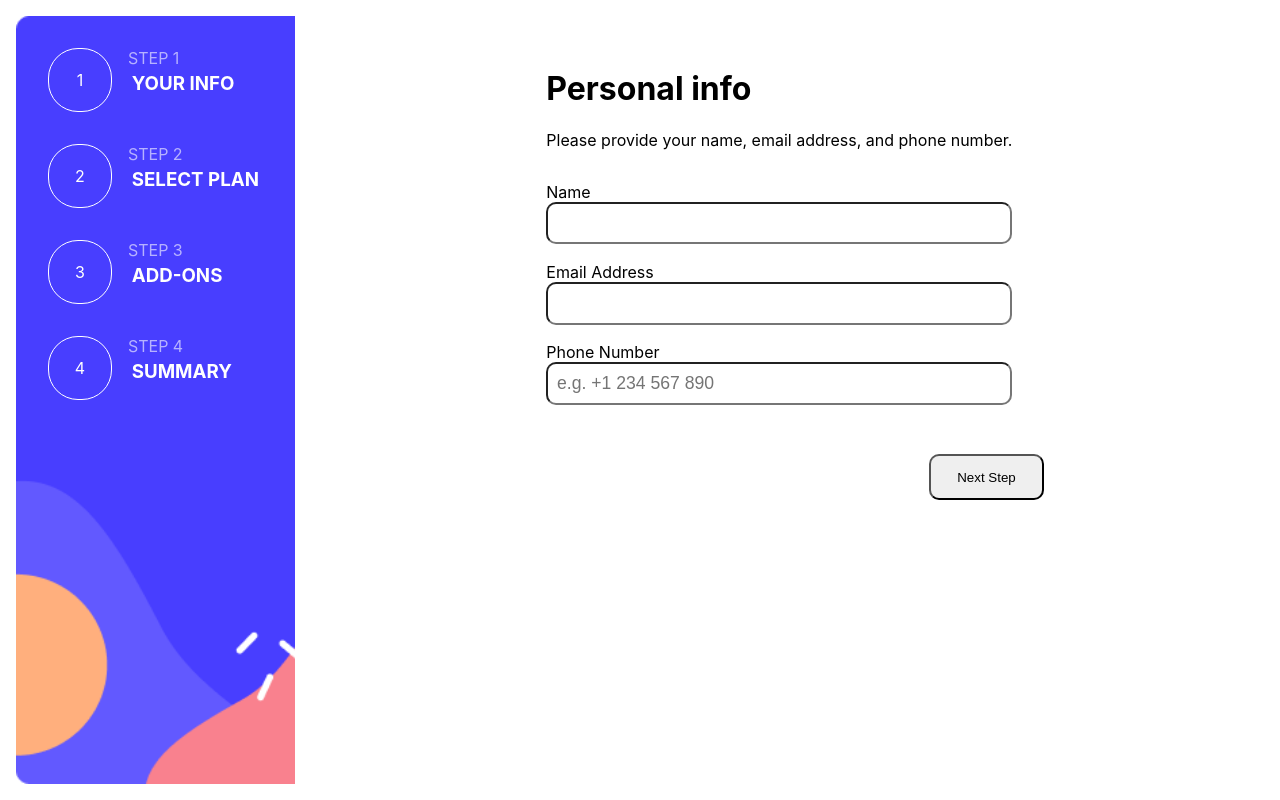
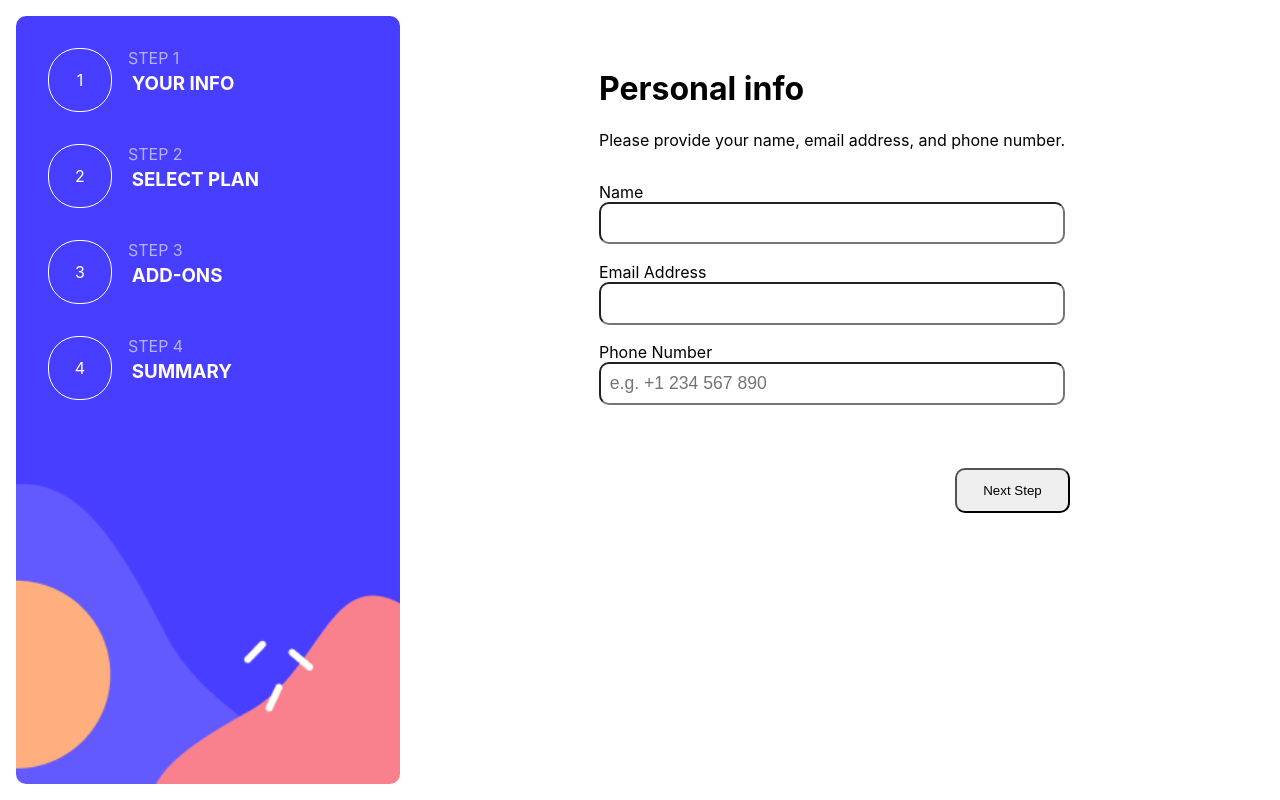
Before and after one commit to AliyaSalmanova1/multi-step-form, a React (Create React App) app: page / in a window 1280 px wide. Built offline with nearby package versions, Linux system fonts and the light colour scheme.

Commit message:
fixed nav-container background not being properly responsive in horizontal

```diff
--- a/src/App.css
+++ b/src/App.css
@@ -18,9 +18,10 @@ h3, p{
 .nav-container{
   background-image: url(./images/purpleBg.png);
   background-size: cover;
+  background-position: center;
   background-repeat: no-repeat;
   height: 100%;
-  width: auto;
+  width: 30vw;
 
 
 }
@@ -82,6 +83,7 @@ a:active{
   padding: 2em;
 
 
+
 }
 
 .infoForm{
@@ -115,6 +117,7 @@ a:active{
 .nextStep-button{
   padding: 1em 2em;
   float: right;
+  margin: 1em 2em;
 
   bottom: 0;
 
@@ -260,6 +263,7 @@ input:checked + span{
 
 
 
+
     border-radius: 10px;
 
 
@@ -296,6 +300,14 @@ input:checked + span{
     background-color: gray;
     height: 60vh;
     width: 100%;
+    min-height: 470px;
   }
 
 }
+
+@media(min-width: 530px){
+  .nav-container{
+    border-radius: 10px;
+  }
+
+}
```
